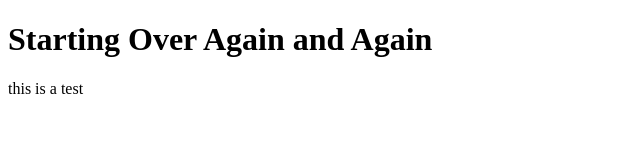
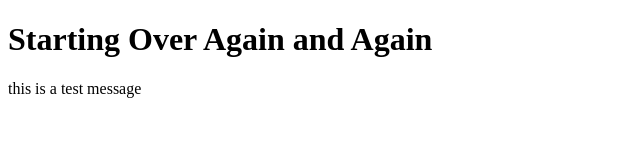
Before and after one commit to patrickmoroney17/startingOver, a plain HTML site: page index.html in a window 1280 px wide. Shown: the full height of the page, 0-640 px from the left. Drawn offline with Linux system fonts and the light colour scheme.

Commit message:
starting over

```diff
--- a/index.html
+++ b/index.html
@@ -13,7 +13,7 @@
         </h1>
 
         <p>
-            this is a test
+            this is a test message
         </p>
 
     </body>
```
